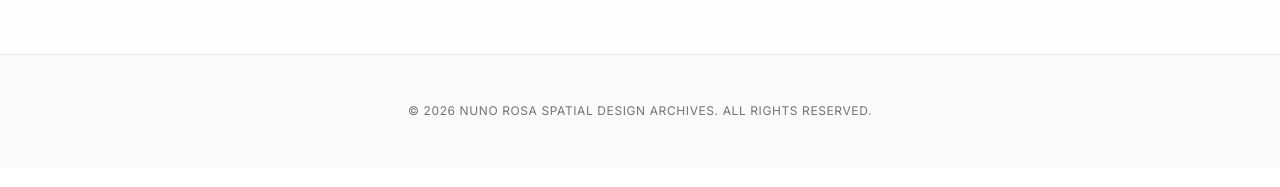
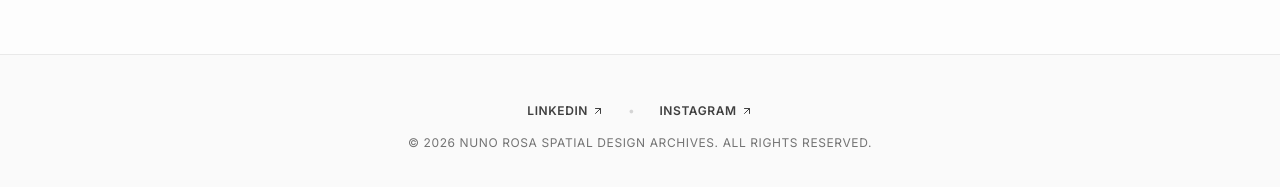
Before and after one commit to phinix99/Nuno-Rosa-Portfolio, a React (Vite) app: page /portfolio/1 in a window 1280 px wide. Shown: the part 2887-3074 px from the top of the page. Built offline with nearby package versions, Linux system fonts and the light colour scheme.

Commit message:
Update Instagram profile links to https://www.instagram.com/nuno.marques.rosa/ across all footers and pages

```diff
--- a/src/components/Footer.tsx
+++ b/src/components/Footer.tsx
@@ -35,7 +35,12 @@ export default function Footer() {
             >
               LinkedIn
             </a>
-            <a href="https://instagram.com" target="_blank" rel="noopener noreferrer" className="hover:text-black transition-colors">
+            <a
+              href="https://www.instagram.com/nuno.marques.rosa/"
+              target="_blank"
+              rel="noopener noreferrer"
+              className="hover:text-black transition-colors"
+            >
               Instagram
             </a>
           </div>
--- a/src/pages/Portfolio.tsx
+++ b/src/pages/Portfolio.tsx
@@ -230,8 +230,29 @@ export default function Portfolio() {
       </div>
 
       {/* Footer */}
-      <footer className="w-full py-12 border-t border-neutral-200/80 text-center font-sans text-xs tracking-wider uppercase text-neutral-500 bg-[#fafafa]">
-        © {new Date().getFullYear()} NUNO ROSA SPATIAL DESIGN ARCHIVES. ALL RIGHTS RESERVED.
+      <footer className="w-full py-12 border-t border-neutral-200/80 text-center font-sans text-xs tracking-wider uppercase text-neutral-500 bg-[#fafafa] flex flex-col items-center gap-4">
+        <div className="flex items-center gap-6 text-neutral-700">
+          <a
+            href="https://www.linkedin.com/in/fashionvisualmerchandising/"
+            target="_blank"
+            rel="noopener noreferrer"
+            className="hover:text-[#5E27BA] transition-colors flex items-center gap-1 font-semibold"
+          >
+            LinkedIn <ArrowUpRight size={12} />
+          </a>
+          <span className="text-neutral-300">•</span>
+          <a
+            href="https://www.instagram.com/nuno.marques.rosa/"
+            target="_blank"
+            rel="noopener noreferrer"
+            className="hover:text-[#5E27BA] transition-colors flex items-center gap-1 font-semibold"
+          >
+            Instagram <ArrowUpRight size={12} />
+          </a>
+        </div>
+        <div>
+          © {new Date().getFullYear()} NUNO ROSA SPATIAL DESIGN ARCHIVES. ALL RIGHTS RESERVED.
+        </div>
       </footer>
     </main>
   );
--- a/src/pages/ProjectGalleryPage.tsx
+++ b/src/pages/ProjectGalleryPage.tsx
@@ -2,7 +2,7 @@ import { useParams, useNavigate, Link } from 'react-router-dom';
 import { portfolioData } from '../data/portfolio';
 import { useEffect, useState, useCallback } from 'react';
 import { motion, AnimatePresence } from 'motion/react';
-import { ArrowLeft, ChevronLeft, ChevronRight, X, Play, Pause, Home } from 'lucide-react';
+import { ArrowLeft, ChevronLeft, ChevronRight, X, Play, Pause, Home, ArrowUpRight } from 'lucide-react';
 
 // Map slugs back to keys in portfolioData
 const slugMap: Record<string, string> = {
@@ -267,6 +267,32 @@ export default function ProjectGalleryPage() {
         )}
       </div>
 
+      {/* Footer */}
+      <footer className="w-full py-12 mt-16 border-t border-neutral-200/80 text-center font-sans text-xs tracking-wider uppercase text-neutral-500 bg-[#fafafa] flex flex-col items-center gap-4">
+        <div className="flex items-center gap-6 text-neutral-700">
+          <a
+            href="https://www.linkedin.com/in/fashionvisualmerchandising/"
+            target="_blank"
+            rel="noopener noreferrer"
+            className="hover:text-[#5E27BA] transition-colors flex items-center gap-1 font-semibold"
+          >
+            LinkedIn <ArrowUpRight size={12} />
+          </a>
+          <span className="text-neutral-300">•</span>
+          <a
+            href="https://www.instagram.com/nuno.marques.rosa/"
+            target="_blank"
+            rel="noopener noreferrer"
+            className="hover:text-[#5E27BA] transition-colors flex items-center gap-1 font-semibold"
+          >
+            Instagram <ArrowUpRight size={12} />
+          </a>
+        </div>
+        <div>
+          © {new Date().getFullYear()} NUNO ROSA SPATIAL DESIGN ARCHIVES. ALL RIGHTS RESERVED.
+        </div>
+      </footer>
+
       {/* Full Screen Auto-Play Carousel Overlay */}
       <AnimatePresence>
         {selectedImageIndex !== null && (
```
